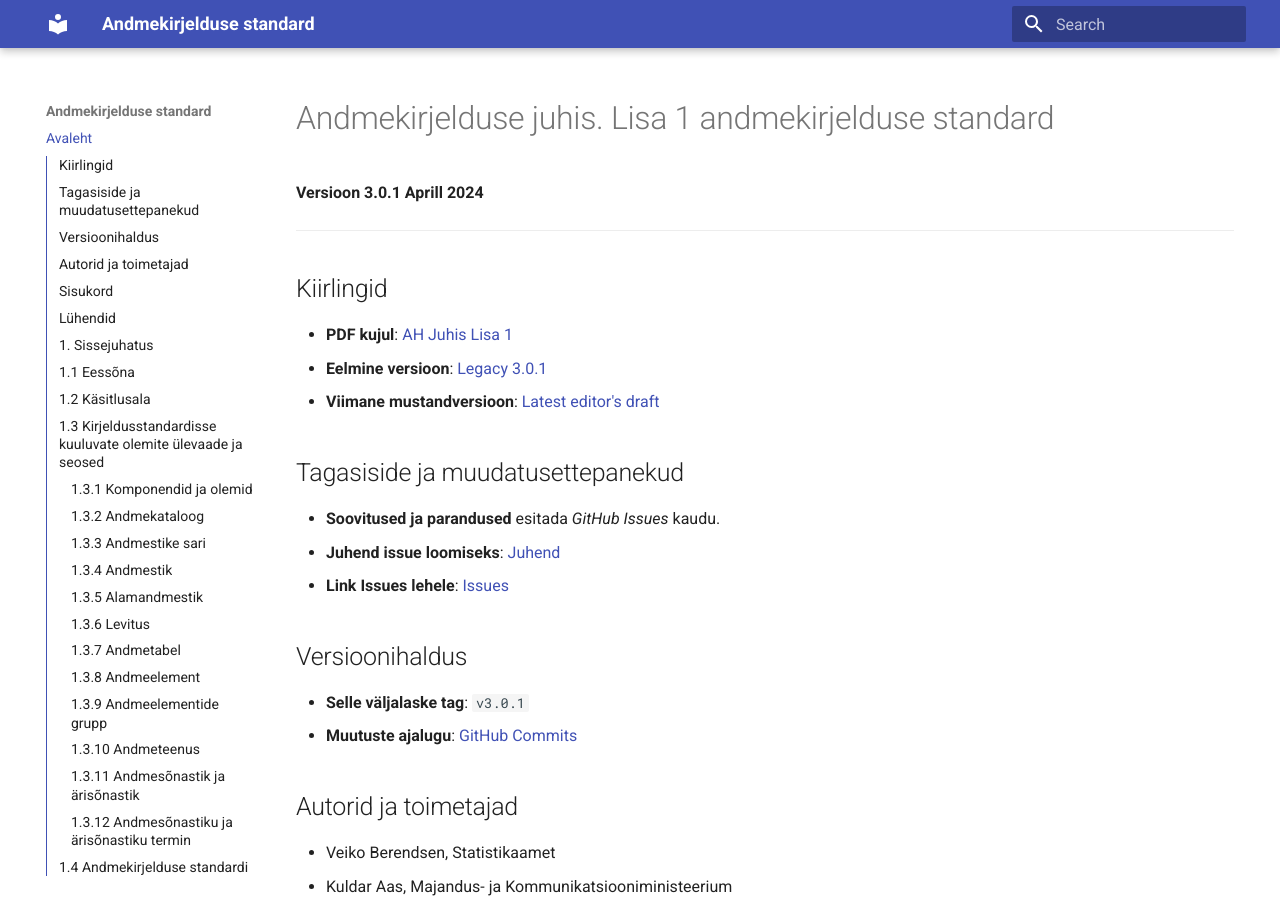
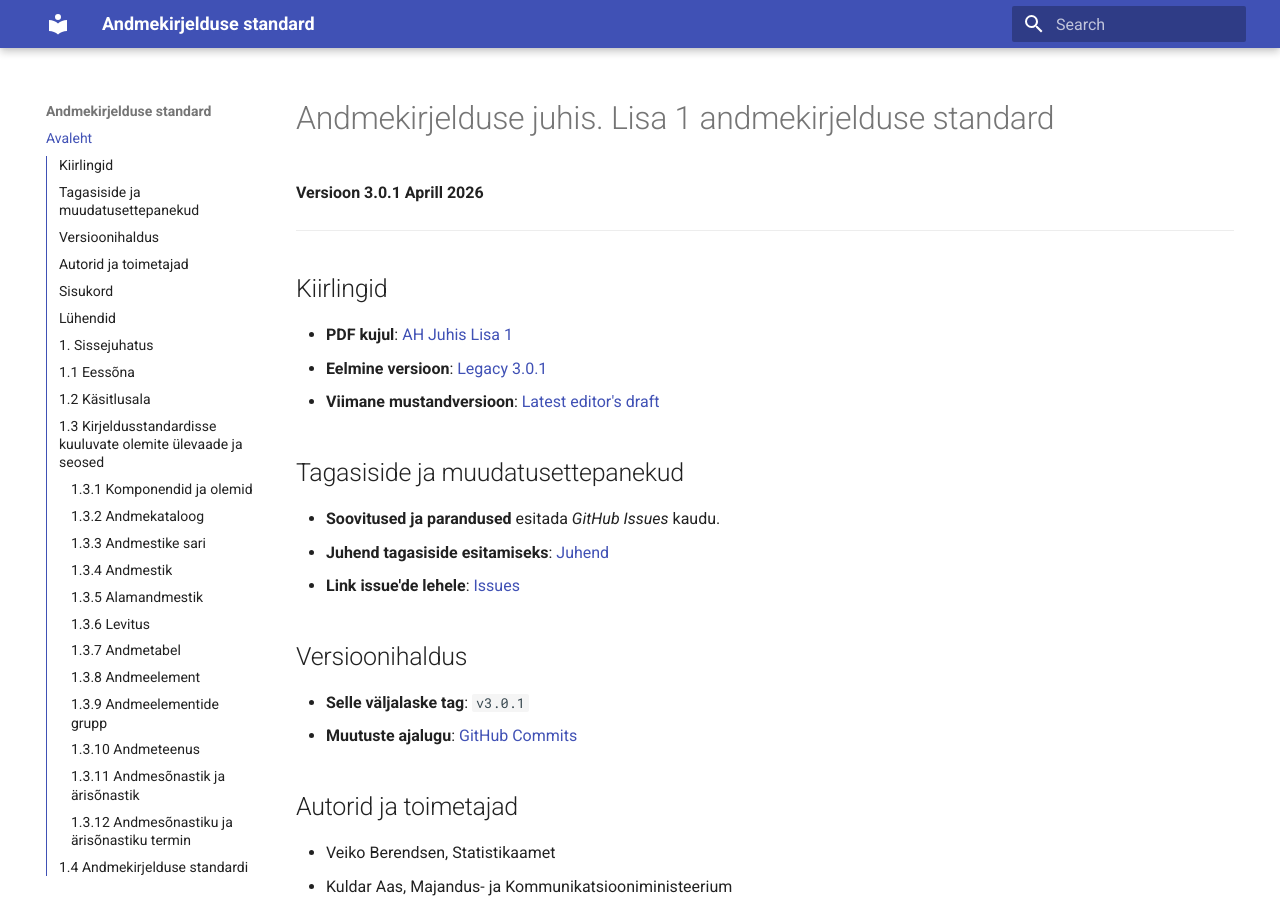
Before and after one commit to e-gov/Andmekirjelduse-Standard, an MkDocs documentation site: the page built from releases/3.0.1/index.md, in a window 1280 px wide and 900 px high. Built offline with MkDocs 1.6.1 and Material for MkDocs 9.7.7, drawn with Linux system fonts in a browser that asks for light colours.

Commit message:
Toimetus

```diff
--- a/releases/3.0.1/index.md
+++ b/releases/3.0.1/index.md
@@ -1,6 +1,6 @@
 # Andmekirjelduse juhis. Lisa 1 andmekirjelduse standard
 **Versioon 3.0.1**
-**Aprill 2024**
+**Aprill 2026**
 
 ---
 
@@ -11,8 +11,8 @@
 
 ## Tagasiside ja muudatusettepanekud
 - **Soovitused ja parandused** esitada *GitHub Issues* kaudu.
-- **Juhend issue loomiseks**: [Juhend](https://github.com/e-gov/Andmekirjelduse-Standard/wiki/Tagasiside-esitamine)
-- **Link Issues lehele**: [Issues](https://github.com/e-gov/Andmekirjelduse-Standard/issues)
+- **Juhend tagasiside esitamiseks**: [Juhend](https://github.com/e-gov/Andmekirjelduse-Standard/wiki/Tagasiside-esitamine)
+- **Link issue'de lehele**: [Issues](https://github.com/e-gov/Andmekirjelduse-Standard/issues)
 
 ## Versioonihaldus
 - **Selle väljalaske tag**: `v3.0.1`
```
